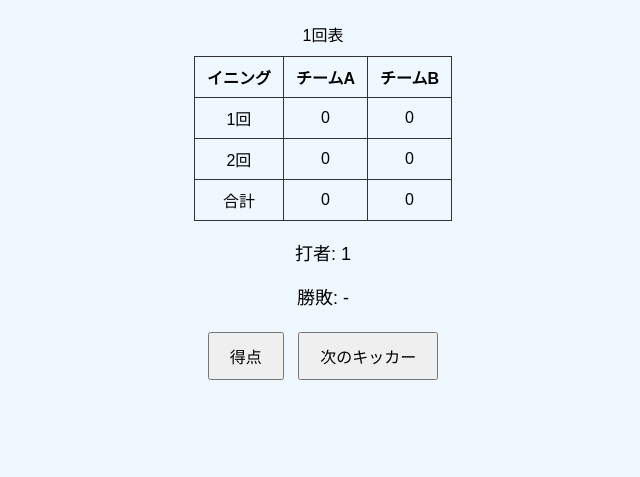
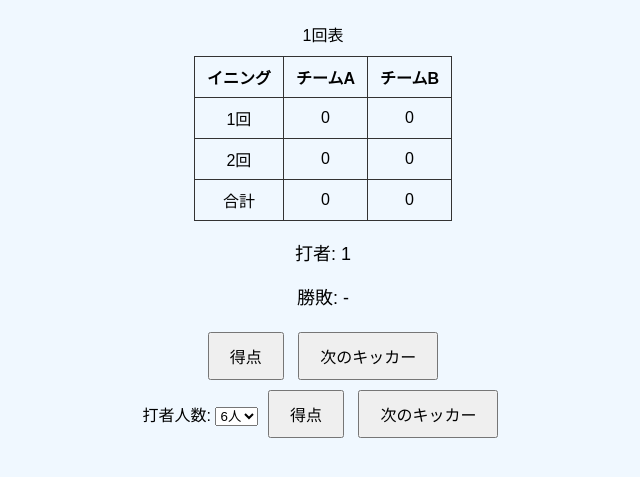
Before and after one commit to okada12402/kickbase, a plain HTML site: page index.html in a window 1280 px wide. Shown: the part 87-564 px from the top of the page, without its empty margins (317-957 px from the left). Drawn offline with Linux system fonts and the light colour scheme.

Commit message:
Add controls for selecting number of batters

```diff
--- a/index.html
+++ b/index.html
@@ -47,6 +47,15 @@
             <button id="nextBatter">次のキッカー</button>
         </div>
     </div>
+    <div class="controls">
+    <label for="battersNum">打者人数:</label>
+    <select id="battersNum">
+        <option value="6">6人</option>
+        <option value="7">7人</option>
+    </select>
+    <button id="addScore">得点</button>
+    <button id="nextBatter">次のキッカー</button>
+</div>
 
     <script src="script.js"></script>
 </body>
```
